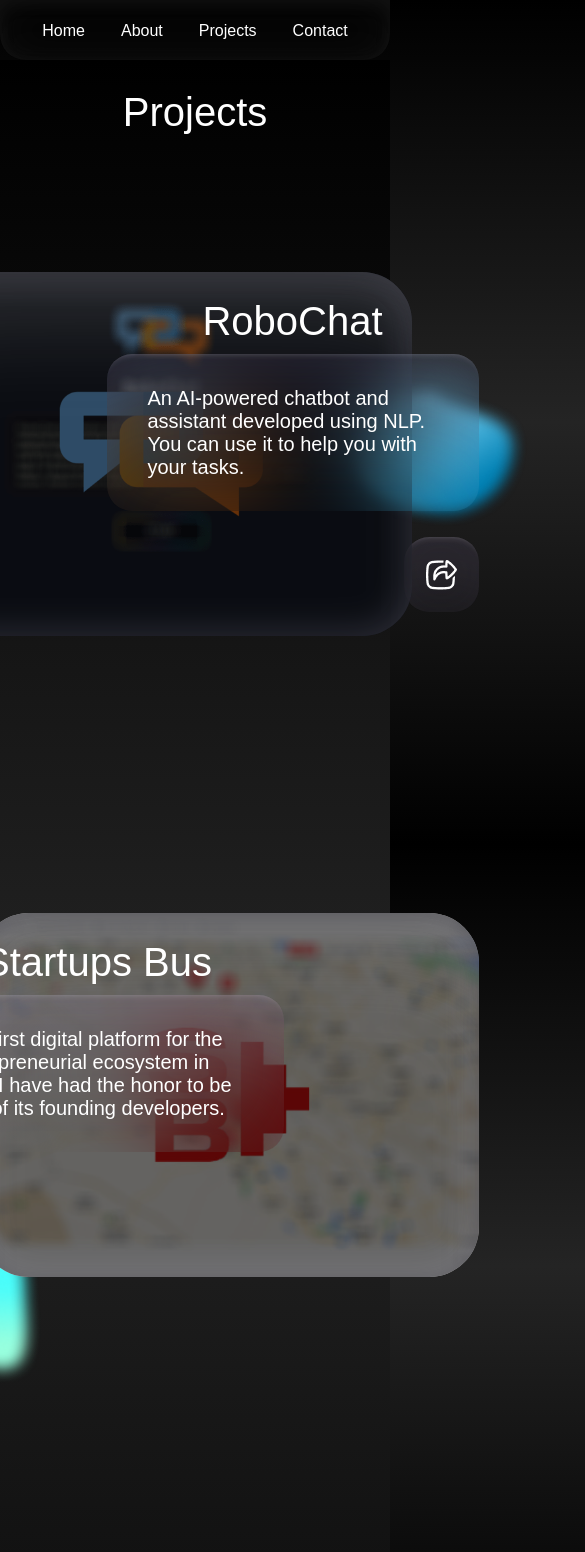
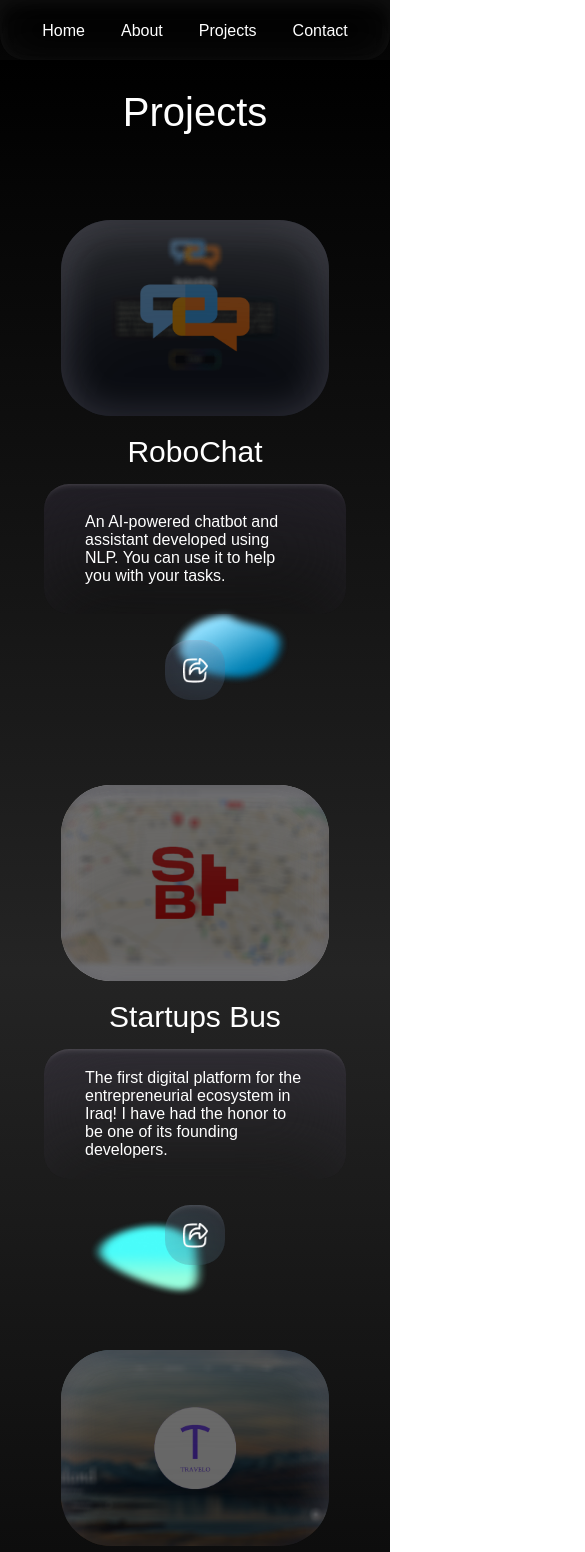
Before and after one commit to ahmed-raed/Portfolio, a Next.js app: page /projects in a window 390 px wide. Shown: the top 1552 px of the page, 585 px wide, since content can reach past the window. Built offline with nearby package versions, Linux system fonts and the light colour scheme; a web font is replaced by a local one.

Commit message:
Project completed!

```diff
--- a/app/about/page.module.css
+++ b/app/about/page.module.css
@@ -5,6 +5,7 @@
   flex-direction: column;
   height: 92%;
 }
+
 .bothSections {
   display: flex;
   align-items: center;
@@ -43,7 +44,7 @@
   border-radius: 25px;
   -webkit-backdrop-filter: blur(18px);
   backdrop-filter: blur(18px);
-  box-shadow: inset 0 98px 100px -48px #393939;
+  box-shadow: inset 0px 0px 90px 13px #393939;
   background-color: rgba(217, 217, 217, 0.01);
   top: 265px;
   position: relative;
@@ -180,3 +181,86 @@
   background-color: rgba(0, 0, 0, 0.2);
   transition: all 0.5s ease;
 }
+
+@media (max-width: 947px) {
+  .main {
+    background-image: linear-gradient(to bottom, #000, #242424, #000)!important;
+    height: max-content!important;
+  }
+  .headline {
+    font-size: 30px !important;
+  }
+  .bothSections {
+    flex-direction: column !important;
+    margin-top: 40px!important;
+  }
+  .rightSec {
+    margin-top: 106px!important;
+    width: 100%!important;
+  }
+  .personalPhoto {
+    width: 249px !important;
+    height: 313px !important;
+  }
+  .purpleStorm {
+    width: 96px!important;
+    height: 96px!important;
+    bottom: 20px!important;
+    right: 105px!important;
+    animation: moveTwoStorm 15s linear infinite;
+  }
+  @keyframes moveTwoStorm {
+    0% {
+      transform: rotate(0deg) translateX(15px) rotate(0deg);
+    }
+    100% {
+      transform: rotate(360deg) translateX(15px) rotate(-360deg);
+    }
+  }
+  .certIco {
+    top: 32px!important;
+    left: 162px!important;
+  }
+  .blueStorm {
+    width: 116px!important;
+    height: 89px!important;
+    left: 110px!important;
+    top: 84px!important;
+    animation: moveOneStorm 15s linear infinite!important;
+  }
+  @keyframes moveOneStorm {
+    0% {
+      transform: translate(0, 0);
+    }
+    25% {
+      transform: translate(15px, 0);
+    }
+    50% {
+      transform: translate(15px, 15px);
+    }
+    75% {
+      transform: translate(0, 15px);
+    }
+    100% {
+      transform: translate(0, 0);
+    }
+  }
+  .bluring {
+    top: 180px!important;
+    left: 62px!important;
+    font-size: 22px!important;
+    width: 187px!important;
+    height: 61px!important;
+  }
+  .perParagraph {
+    font-size: 16px!important;
+    width: 100%!important;
+  }
+  .paraSpan {
+    font-size: 25px!important;
+  }
+  .certificates {
+    flex-direction: column!important;
+    margin-top: 15px!important;
+  }
+}
--- a/app/globals.css
+++ b/app/globals.css
@@ -38,7 +38,6 @@ body {
   backdrop-filter: blur(15px);
   box-shadow: inset 0 1px 40px 0 rgba(216, 216, 216, 0.05),
     inset 0 4px 18px 0 rgba(199, 199, 199, 0.05);
-  background-color: rgba(217, 217, 217, 0.01);
   user-select: none;
 }
 
--- a/app/page.js
+++ b/app/page.js
@@ -10,7 +10,7 @@ import ai from "../public/assets/ai.png";
 import coding from "../public/assets/coding.png";
 
 export default function Home() {
-  const strings = ["Web Developer", "AI Enginner", "Software Developer"];
+  const strings = ["Web Developer", "AI Enginner", "Computer Enthusiast"];
 
   return (
     <>
--- a/app/page.module.css
+++ b/app/page.module.css
@@ -105,7 +105,7 @@
 .blueStorm {
   position: relative;
   top: 60px;
-  left: 200px;
+  left: 170px;
   user-select: none;
   animation: move3Storm 15s linear infinite;
   pointer-events: none;
@@ -132,7 +132,7 @@
 .greenStorm {
   position: relative;
   bottom: 34px;
-  right: 265px;
+  right: 212px;
   user-select: none;
   animation: moveStorm 15s linear infinite;
 }
@@ -209,6 +209,7 @@
   .right,
   .left {
     width: 100% !important;
+    padding: 0 13px !important;
   }
   .imgAndBlurAndIcons {
     display: flex !important;
@@ -216,9 +217,12 @@
     flex-wrap: wrap !important;
     align-content: flex-end !important;
   }
-  .right,
   .left {
-    padding: 0 13px !important;
+    margin-bottom: 80px!important;
+    margin-top: 110px !important;
+  }
+  .right {
+    justify-content: center!important;
   }
   .img {
     width: 233px !important;
@@ -276,7 +280,7 @@
     }
   }
   .allThings {
-    width: 100% !important;
+    width: 365px!important;
   }
   .text1 {
     font-size: 22px !important;
@@ -307,7 +311,4 @@
   .linkedinBtn span {
     font-size: 18px !important;
   }
-  .left {
-    margin-top: 110px !important;
-  }
 }
--- a/app/projects/page.js
+++ b/app/projects/page.js
@@ -32,7 +32,7 @@ export default function Projects() {
             <h2 className={styles.title}>RoboChat</h2>
             <p className={styles.projectPara}>An AI-powered chatbot and assistant developed using NLP. You can use it to help you with your tasks.</p>
             <span className={styles.storm}>
-              <Image src={blueStorm} alt="storm Icon" priority />
+              <Image src={blueStorm} alt="storm Icon" className={styles.smallClouds} priority />
             </span>
             <div className={styles.rightLink}>
               <Link href="https://www.robochat.live/" target="_blank" title="Click to open" className={styles.projectLink}>
@@ -46,7 +46,7 @@ export default function Projects() {
             </div>
           </div>
         </div>
-        <div className={styles.project}>
+        <div className={`${styles.project} ${styles.column}`}>
           <div className={styles.projectInfo}>
             <h2 className={styles.title}>Startups Bus</h2>
             <p className={styles.projectPara}>
@@ -54,7 +54,7 @@ export default function Projects() {
               Iraq! I have had the honor to be one of its founding developers.
             </p>
             <span className={styles.storm2}>
-              <Image src={greenStorm} alt="storm Icon" priority />
+              <Image src={greenStorm} alt="storm Icon" className={styles.smallClouds} priority />
             </span>
             <div className={`${styles.rightLink} ${styles.secondProjectLink}`}>
               <Link href="https://startupsbus.com/" target="_blank" title="Click to open" className={styles.projectLink}>
@@ -95,14 +95,14 @@ export default function Projects() {
               </div>
             </Link>
           </div>
-          <div className={styles.projectInfo}>
+          <div className={`${styles.projectInfo} ${styles.magnBtm}`}>
             <h2 className={styles.title}>Travelo</h2>
             <p className={styles.projectPara}>
               A travel platform that helps users find the best travel packages
               for their next trip!
             </p>
             <span className={styles.storm3}>
-              <Image src={blueStorm} alt="storm Icon" priority />
+              <Image src={blueStorm} alt="storm Icon" className={styles.smallClouds} priority />
             </span>
             <div className={styles.rightLink}>
               <Link href="https://ahmed-raed.github.io/Travelo/" target="_blank" title="Click to open" className={styles.projectLink}>
--- a/app/projects/page.module.css
+++ b/app/projects/page.module.css
@@ -175,3 +175,91 @@
     transform: translate(0, 0);
   }
 }
+
+@media (max-width: 947px) {
+  .project {
+    flex-direction: column!important;
+    height: 100%!important;
+    margin: 85px 0px!important;
+  }
+  .projectImg {
+    width: fit-content!important;
+  }
+  .pImg,
+  .overlay {
+    width: 268px!important;
+    height: 196px!important;
+    z-index: 33!important;
+  }
+  .column {
+    flex-direction: column-reverse!important;
+  }
+  .rightLink,
+  .secondProjectLink {
+    display: flex!important;
+    align-items: center!important;
+  }
+  .storm {
+    margin-left: 140px !important;
+    top: 593px !important;
+    animation: moveJurStorm 15s linear infinite!important;
+  }
+  .storm2 {
+    left: 103px!important;
+    animation: moveJurStorm 15s linear infinite!important;
+  }
+  .storm3 {
+    right: 124px!important;
+    animation: move3urStorm 15s linear infinite!important;
+    top: 1685px !important;
+  }
+  @keyframes moveJurStorm {
+    0% {
+      transform: rotate(0deg) translateX(20px) rotate(0deg);
+    }
+    100% {
+      transform: rotate(360deg) translateX(20px) rotate(-360deg);
+    }
+  }
+  @keyframes move3urStorm {
+    0% {
+      transform: translate(0, 0);
+    }
+    25% {
+      transform: translate(35px, 0);
+    }
+    50% {
+      transform: translate(35px, 35px);
+    }
+    75% {
+      transform: translate(0, 35px);
+    }
+    100% {
+      transform: translate(0, 0);
+    }
+  }
+  .smallClouds {
+    width: 121px!important;
+    height: 79px!important;
+  }
+  .projectPara {
+    font-size: 16px!important;
+    width: 302px!important;
+    height: 130px!important;
+  }
+  .title {
+    margin: 15px 0px!important;
+    font-size: 30px!important;
+  }
+  .projectLink {
+    width: 60px!important;
+    height: 60px!important;
+  }
+  .linkIcon {
+    width: 25px!important;
+    height: 25px!important;
+  }
+  .magnBtm {
+    margin-bottom: 50px!important;
+  }
+}
```
Also changed, not shown: app/contact/page.module.css (+5 -3 lines).
